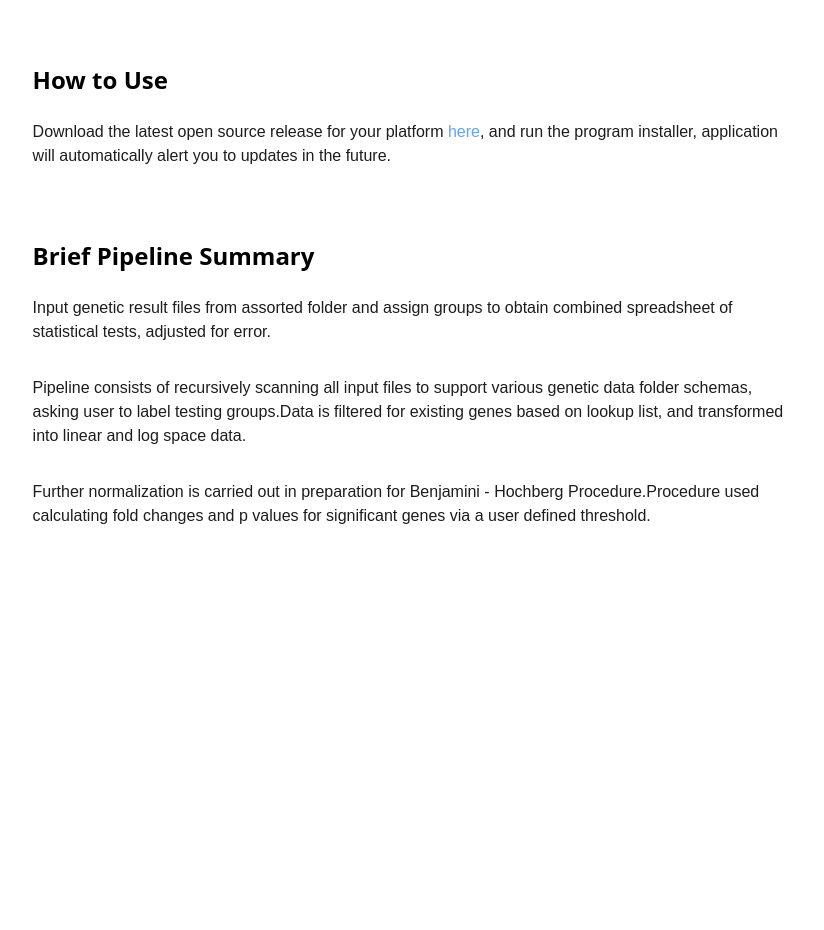
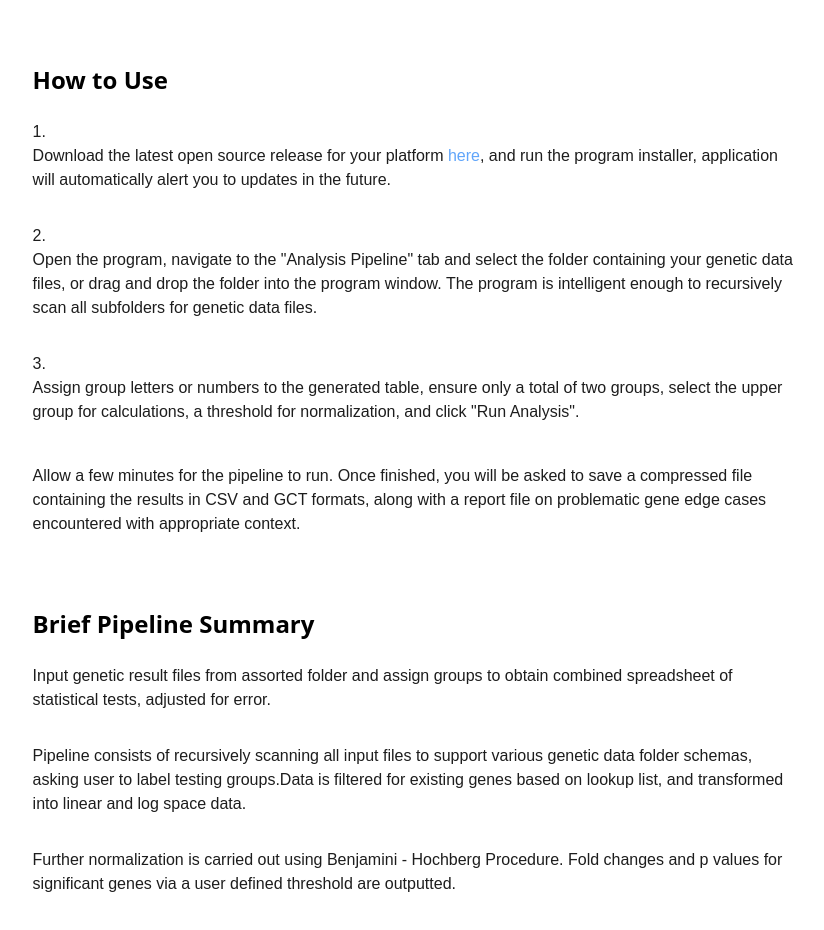
Before and after one commit to rosman83/bcmhnc.com, a Next.js app: page /toolkit in a window 1280 px wide. Shown: the part 660-1590 px from the top of the page, without its empty margins (227-1051 px from the left). Before the commit the page ends 1280 px from the top, so only its background shows below. Built offline with nearby package versions, Linux system fonts and the light colour scheme.

Commit message:
Adding more usage instructions

```diff
--- a/pages/toolkit.tsx
+++ b/pages/toolkit.tsx
@@ -13,7 +13,14 @@ Tools used for Head and Neck Cancer research at Baylor College of Medicine, with
 
 ## How to Use
 
-Download the latest open source release for your platform [here](https://github.com/rosman83/bcmhnc-toolkit/releases "download"), and run the program installer, application will automatically alert you to updates in the future.
+1. Download the latest open source release for your platform [here](https://github.com/rosman83/bcmhnc-toolkit/releases "download"), and run the program installer, application will automatically alert you to updates in the future.
+
+2. Open the program, navigate to the "Analysis Pipeline" tab and select the folder containing your genetic data files, or drag and drop the folder into the program window. The program is intelligent enough to recursively scan all subfolders for genetic data files.
+
+3. Assign group letters or numbers to the generated table, ensure only a total of two groups, select the upper group for calculations, a threshold for normalization, and click "Run Analysis".
+
+Allow a few minutes for the pipeline to run. Once finished, you will be asked to save a compressed file containing the results in CSV and GCT formats, along with a report file on problematic gene edge cases encountered with appropriate context.
+
 
 ## Brief Pipeline Summary
 
@@ -21,7 +28,7 @@ Input genetic result files from assorted folder and assign groups to obtain comb
 
 Pipeline consists of recursively scanning all input files to support various genetic data folder schemas, asking user to label testing groups.Data is filtered for existing genes based on lookup list, and transformed into linear and log space data.
 
-Further normalization is carried out in preparation for Benjamini - Hochberg Procedure.Procedure used calculating fold changes and p values for significant genes via a user defined threshold.
+Further normalization is carried out using Benjamini - Hochberg Procedure. Fold changes and p values for significant genes via a user defined threshold are outputted.
 `;
 
 function Toolkit() {
```
